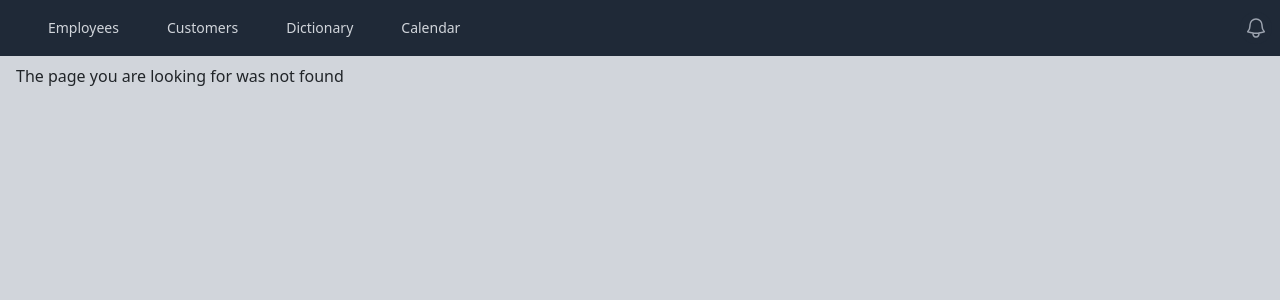
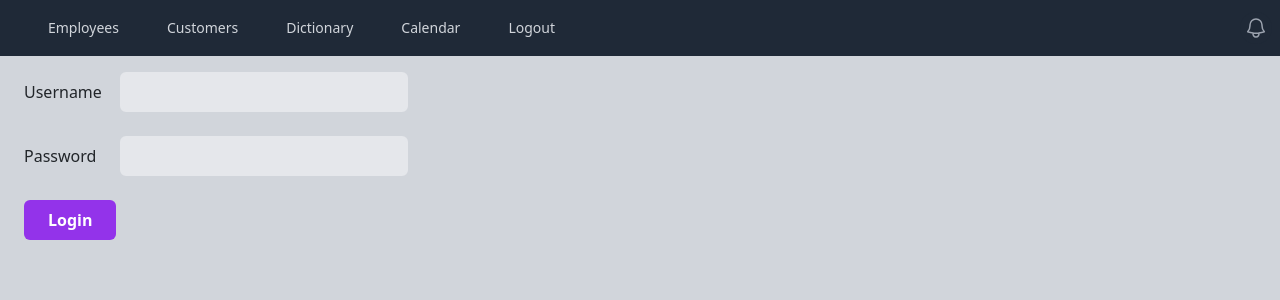
Before and after one commit to ingarbi/reactCLB, a React (Create React App) app: page /login in a window 1280 px wide. Before the commit this address had no page. Shown: the top 300 px of the page. Built offline with nearby package versions, Linux system fonts and the light colour scheme.

Commit message:
Login stuff

```diff
--- a/src/App.js
+++ b/src/App.js
@@ -1,5 +1,5 @@
 import "./index.css";
-
+import { createContext, useState } from 'react'
 import Header from "./components/Header";
 import Employees from "./pages/Employees";
 import { BrowserRouter, Routes, Route } from "react-router-dom";
@@ -7,10 +7,16 @@
 import Customer from "./pages/Customer";
 import Dictionary from "./pages/Dictionary";
 import Definition from "./pages/Definition";
+import Login from "./pages/Login";
 import NotFound from "./components/NotFound";
 
+
+export const LoginContext = createContext()
+
 function App() {
+  const [loggedIn, setLoggenIn] = useState(true)
   return (
+    <LoginContext.Provider value={[loggedIn, setLoggenIn]}>
     <BrowserRouter>
       <Header>
         <Routes>
@@ -19,11 +25,13 @@
           <Route path="/dictionary/:search" element={<Definition />} />
           <Route path="/customers" element={<Customers />} />
           <Route path="/customers/:id" element={<Customer />} />
+          <Route path="/login" element={<Login />} />
           <Route path="/404" element={<NotFound />} />
           <Route path="*" element={<NotFound />} />
         </Routes>
       </Header>
     </BrowserRouter>
+    </LoginContext.Provider>
   );
 }
 
--- a/src/components/Header.js
+++ b/src/components/Header.js
@@ -3,6 +3,8 @@
 import { Disclosure, Menu, Transition } from "@headlessui/react";
 import { Bars3Icon, BellIcon, XMarkIcon } from "@heroicons/react/24/outline";
 import { NavLink } from "react-router-dom";
+import { useContext } from "react";
+import { LoginContext } from "../App";
 
 const navigation = [
   { name: "Employees", href: "/Employees" },
@@ -16,6 +18,7 @@
 }
 
 export default function Header(props) {
+  const [loggedIn, setLoggedIn] = useContext(LoginContext);
   return (
     <>
       <Disclosure as="nav" className="bg-gray-800">
@@ -59,6 +62,13 @@
                           {item.name}
                         </NavLink>
                       ))}
+
+                      <NavLink
+                        to={loggedIn ? "/logout" : "/login"}
+                        className="px-3 py-2 rounded-md text-sm font-medium no-underline text-gray-300 hover:bg-gray-700 hover:text-white"
+                      >
+                        {loggedIn ? "Logout" : "Login"}
+                      </NavLink>
                     </div>
                   </div>
                 </div>
@@ -92,6 +102,12 @@
                     {item.name}
                   </NavLink>
                 ))}
+                <NavLink
+                                    to={loggedIn ? '/logout' : '/login'}
+                                    className="block px-3 py-2 rounded-md text-base font-medium no-underline text-gray-300 hover:bg-gray-700 hover:text-white"
+                                >
+                                    {loggedIn ? 'Logout' : 'Login'}
+                                </NavLink>
               </div>
             </Disclosure.Panel>
           </>
--- a/src/pages/Customer.js
+++ b/src/pages/Customer.js
@@ -1,9 +1,11 @@
-import { useParams, Link, useNavigate } from "react-router-dom";
-import { useEffect, useState } from "react";
+import { useParams, Link, useNavigate, useLocation } from "react-router-dom";
+import { useEffect, useState, useContext } from "react";
 import NotFound from "../components/NotFound";
 import { baseUrl } from "../shared";
+import { LoginContext } from "../App";
 
 export default function Customer() {
+  const [loggedIn, setLoggedIn] = useContext(LoginContext);
   const { id } = useParams();
   const navigate = useNavigate();
   const [customer, setCustomer] = useState();
@@ -11,6 +13,8 @@
   const [notFound, setNotFound] = useState();
   const [changed, setChanged] = useState(false);
   const [error, setError] = useState();
+
+  const location = useLocation();
 
   useEffect(() => {
     if (!customer) return;
@@ -25,11 +29,23 @@
 
   useEffect(() => {
     const url = baseUrl + "api/customers/" + id;
-    fetch(url)
+    fetch(url, {
+      headers: {
+        "Content-Type": "application/json",
+        Authorization: "Bearer " + localStorage.getItem("access"),
+      },
+    })
       .then((response) => {
         if (response.status === 404) {
           //render a 404 component in this page
           setNotFound(true);
+        } else if (response.status === 401) {
+          setLoggedIn(false);
+          navigate("/login", {
+            state: {
+              previousUrl: location.pathname,
+            },
+          });
         }
 
         if (!response.ok) {
@@ -55,10 +71,19 @@
       method: "POST",
       headers: {
         "Content-Type": "application/json",
+        Authorization: "Bearer " + localStorage.getItem("access"),
       },
       body: JSON.stringify(tempCustomer),
     })
       .then((response) => {
+        if (response.status === 401) {
+          setLoggedIn(false);
+          navigate("/login", {
+            state: {
+              previousUrl: location.pathname,
+            },
+          });
+        }
         if (!response.ok) throw new Error("something went wrong");
         return response.json();
       })
@@ -156,9 +181,18 @@
                   method: "DELETE",
                   headers: {
                     "Content-Type": "application/json",
+                    Authorization: "Bearer " + localStorage.getItem("access"),
                   },
                 })
                   .then((response) => {
+                    if (response.status === 401) {
+                      setLoggedIn(false);
+                      navigate("/login", {
+                        state: {
+                          previousUrl: location.pathname,
+                        },
+                      });
+                    }
                     if (!response.ok) {
                       throw new Error("Something went wrong");
                     }
--- a/src/pages/Customers.js
+++ b/src/pages/Customers.js
@@ -1,9 +1,11 @@
-import { useEffect, useState } from "react";
-import { Link } from "react-router-dom";
-import AddCustomer from "../components/AddCustomer";
-import { baseUrl } from "../shared";
+import { useEffect, useState, useContext } from 'react';
+import { Link, useNavigate, useLocation } from 'react-router-dom';
+import AddCustomer from '../components/AddCustomer';
+import { baseUrl } from '../shared';
+import { LoginContext } from '../App';
 
 export default function Customers() {
+    const [loggedIn, setLoggedIn] = useContext(LoginContext);
     const [customers, setCustomers] = useState();
     const [show, setShow] = useState(false);
 
@@ -11,27 +13,45 @@
         setShow(!show);
     }
 
+    const location = useLocation();
+    const navigate = useNavigate();
+
     useEffect(() => {
-    const url = baseUrl + "api/customers/";
-    fetch(url)
-      .then((response) => response.json())
+        const url = baseUrl + 'api/customers/';
+        fetch(url, {
+            headers: {
+                'Content-Type': 'application/json',
+                Authorization: 'Bearer ' + localStorage.getItem('access'),
+            },
+        })
+            .then((response) => {
+                if (response.status === 401) {
+                    setLoggedIn(false);
+                    navigate('/login', {
+                        state: {
+                            previousUrl: location.pathname,
+                        },
+                    });
+                }
+                return response.json();
+            })
             .then((data) => {
                 setCustomers(data.customers);
             });
     }, []);
     function newCustomer(name, industry) {
         const data = { name: name, industry: industry };
-    const url = baseUrl + "api/customers/";
+        const url = baseUrl + 'api/customers/';
         fetch(url, {
-      method: "POST",
+            method: 'POST',
             headers: {
-        "Content-Type": "application/json",
+                'Content-Type': 'application/json',
             },
             body: JSON.stringify(data),
         })
             .then((response) => {
                 if (!response.ok) {
-          throw new Error("Something went wrong");
+                    throw new Error('Something went wrong');
                 }
                 return response.json();
             })
@@ -48,17 +68,20 @@
     return (
         <>
             <h1>Here are our customers:</h1>
-      <ul>
             {customers
                 ? customers.map((customer) => {
                       return (
-                <li key={customer.id}>
-                  <Link to={"/customers/" + customer.id}>{customer.name}</Link>
-                </li>
+                          <div className="m-2" key={customer.id}>
+                              <Link to={'/customers/' + customer.id}>
+                                  <button className="no-underline bg-purple-600 hover:bg-purple-700 text-white font-bold py-2 px-4 rounded">
+                                      {customer.name}
+                                  </button>
+                              </Link>
+                          </div>
                       );
                   })
                 : null}
-      </ul>
+
             <AddCustomer
                 newCustomer={newCustomer}
                 show={show}
--- a/src/pages/Definition.js
+++ b/src/pages/Definition.js
@@ -1,5 +1,5 @@
 import { useState, useEffect } from "react";
-import { useParams, useNavigate, Link } from "react-router-dom";
+import { useParams, useNavigate, Link, useLocation } from "react-router-dom";
 import { v4 as uuidv4 } from "uuid";
 import DefinitionSearch from "../components/DefinitionSearch";
 import NotFound from "../components/NotFound";
@@ -9,6 +9,8 @@
   const [notFound, setNotFound] = useState(false);
   const [error, setError] = useState(false);
   let { search } = useParams();
+
+  const location = useLocation();
   const navigate = useNavigate();
 
   useEffect(() => {
@@ -16,16 +18,16 @@
     const url = "https://api.dictionaryapi.dev/api/v2/entries/en/" + search;
     fetch(url)
       .then((response) => {
-        if (!response.ok) {
-          throw new Error("Something went wrong.");
-        }
         console.log(response.status);
         if (response.status === 404) {
           setNotFound(true);
         } else if (response.status === 401) {
-          navigate("/login");
         } else if (response.status === 500) {
           //setServerError(true);
+        }
+
+        if (!response.ok) {
+          throw new Error("Something went wrong.");
         }
 
         return response.json();
@@ -35,7 +37,6 @@
       })
       .catch((e) => {
         setError(true);
-        console.log(e);
       });
   }, []);
 
--- /dev/null
+++ b/src/pages/Login.js
@@ -0,0 +1,81 @@
+import { useState, useEffect } from "react";
+import { baseUrl } from "../shared";
+import { useLocation, useNavigate } from "react-router-dom";
+
+export default function Login() {
+  const [username, setUsername] = useState();
+  const [password, setPassword] = useState();
+
+  const location = useLocation();
+  const navigate = useNavigate();
+
+  function login(e) {
+    e.preventDefault();
+    const url = baseUrl + "api/token/";
+    fetch(url, {
+      method: "POST",
+      headers: {
+        "Content-Type": "application/json",
+      },
+      body: JSON.stringify({
+        username: username,
+        password: password,
+      }),
+    })
+      .then((response) => {
+        return response.json();
+      })
+      .then((data) => {
+        localStorage.setItem("access", data.access);
+        localStorage.setItem("refresh", data.refresh);
+        navigate(
+          location?.state?.previousUrl
+            ? location.state.previousUrl
+            : "/customers"
+        );
+      });
+  }
+
+  return (
+    <form className="m-2 w-full max-w-sm" id="customer" onSubmit={login}>
+      <div className="md:flex md:items-center mb-6">
+        <div className="md:w-1/4">
+          <label for="username">Username</label>
+        </div>
+
+        <div className="md:w-3/4">
+          <input
+            className="bg-gray-200 appearance-none border-2 border-gray-200 rounded w-full py-2 px-4 text-gray-700 leading-tight focus:outline-none focus:bg-white focus:border-purple-500"
+            id="username"
+            type="text"
+            value={username}
+            onChange={(e) => {
+              setUsername(e.target.value);
+            }}
+          />
+        </div>
+      </div>
+
+      <div className="md:flex md:items-center mb-6">
+        <div className="md:w-1/4">
+          <label for="password">Password</label>
+        </div>
+
+        <div className="md:w-3/4">
+          <input
+            id="password"
+            className="bg-gray-200 appearance-none border-2 border-gray-200 rounded w-full py-2 px-4 text-gray-700 leading-tight focus:outline-none focus:bg-white focus:border-purple-500"
+            type="password"
+            value={password}
+            onChange={(e) => {
+              setPassword(e.target.value);
+            }}
+          />
+        </div>
+      </div>
+      <button className="bg-purple-600 hover:bg-purple-700 text-white font-bold py-2 px-4 rounded">
+        Login
+      </button>
+    </form>
+  );
+}
```
Lines whose indentation alone changed are shown as unchanged.
